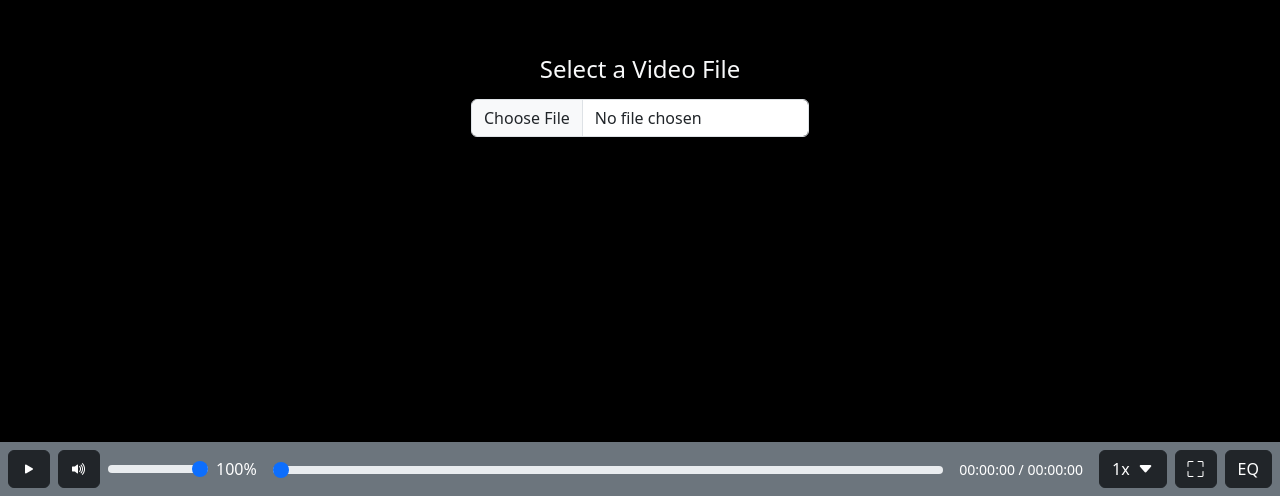
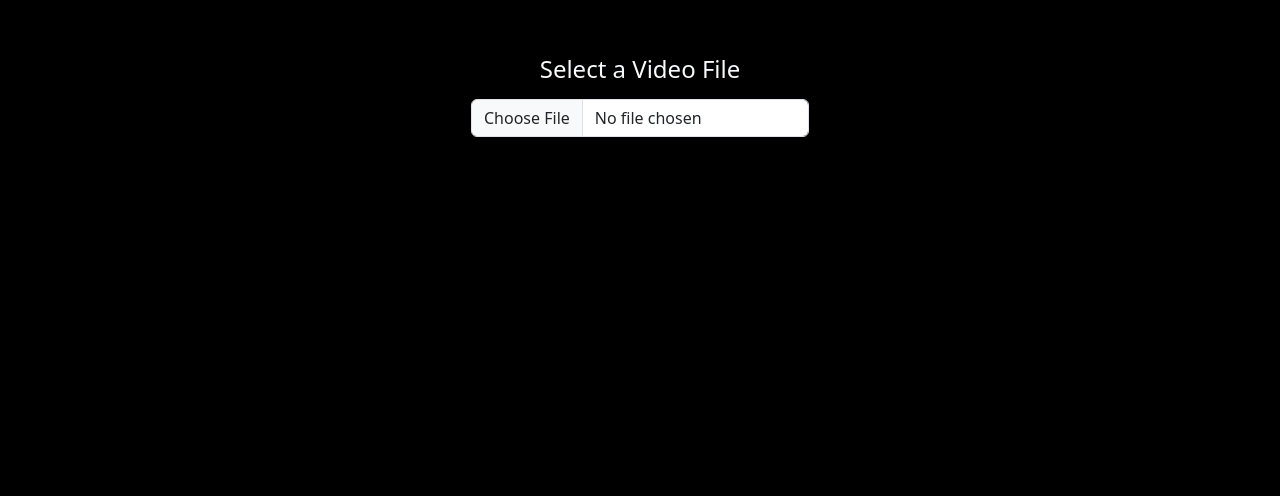
Before and after one commit to 2001dhanasekaran/localStream_player, a React (Vite) app: page / in a window 1280 px wide. Shown: the part 304-800 px from the top of the page. Built offline with nearby package versions, Linux system fonts and the light colour scheme.

Commit message:
refactor: enhance audio processing and control bar visibility in video player

```diff
--- a/src/components/equalizer/useAudioEQ.js
+++ b/src/components/equalizer/useAudioEQ.js
@@ -1,5 +1,5 @@
-import { useCallback } from "react";
-import { useRef } from "react";
+import { useEffect } from "react";
+import { useCallback, useRef } from "react";
 export default function useAudioEQ(videoRef) {
   const audioContextRef = useRef(null);
   const sourceRef = useRef(null);
@@ -7,11 +7,16 @@ export default function useAudioEQ(videoRef) {
   const midRef = useRef(null);
   const trebleRef = useRef(null);
 
-  const setupAudio = useCallback(() => {
-    if (audioContextRef.current) return;
-
+  const setupAudio = useCallback(async () => {
     const video = videoRef.current;
     if (!video) return;
+
+    if (audioContextRef.current) {
+      if (audioContextRef.current.state === "suspended") {
+        await audioContextRef.current.resume();
+      }
+      return;
+    }
 
     const AudioCtx = window.AudioContext || window.webkitAudioContext;
     const audioContext = new AudioCtx();
@@ -39,25 +44,34 @@ export default function useAudioEQ(videoRef) {
     bassRef.current = bass;
     midRef.current = mid;
     trebleRef.current = treble;
+    await audioContext.resume();
   }, [videoRef]);
 
-  const changeBass = (value) => {
+  const changeBass = useCallback((value) => {
     if (bassRef.current) {
       bassRef.current.gain.value = value;
     }
-  };
+  }, []);
 
-  const changeMid = (value) => {
+  const changeMid = useCallback((value) => {
     if (midRef.current) {
       midRef.current.gain.value = value;
     }
-  };
+  }, []);
 
-  const changeTreble = (value) => {
+  const changeTreble = useCallback((value) => {
     if (trebleRef.current) {
       trebleRef.current.gain.value = value;
     }
-  };
+  }, []);
+
+  useEffect(() => {
+    return () => {
+      if (audioContextRef.current) {
+        audioContextRef.current.close();
+      }
+    };
+  }, []);
 
   return {
     setupAudio,
--- a/src/components/player/ControlBar.jsx
+++ b/src/components/player/ControlBar.jsx
@@ -40,11 +40,13 @@ export default function ControlBar({
 
   return (
     <div
-      className="position-absolute bottom-0 start-0 w-100 bg-secondary p-2 d-flex align-items-center"
+      className="position-absolute bottom-0 start-0 w-100 bg-secondary p-2 align-items-center"
       style={{
         display: showControls ? "flex" : "none",
         zIndex: 10,
       }}
+      onMouseMove={(e) => e.stopPropagation()}
+      onClick={(e) => e.stopPropagation()}
     >
       {/* Left Controls */}
       <div className="d-flex align-items-center flex-shrink-0">
--- a/src/components/player/videoPlayer.jsx
+++ b/src/components/player/videoPlayer.jsx
@@ -21,7 +21,7 @@ export default function VideoPlayer() {
     handleSeek,
     handleProgressUpdate,
     setProgress,
-  } = useProgress(videoRef, isPlaying);
+  } = useProgress(videoRef, isPlaying, videoUrl);
 
   const {
     volume,
@@ -65,8 +65,7 @@ export default function VideoPlayer() {
   };
 
   // Toggles play and pause state of the video
-  const handlePlayPause = () => {
-    setupAudio();
+  const handlePlayPause = async () => {
     togglePlay(handleProgressUpdate);
   };
 
@@ -208,9 +207,11 @@ export default function VideoPlayer() {
     <div
       className="w-100 h-100 position-relative"
       ref={containerRef}
-      onMouseMove={handleUserInteraction}
-      onClick={handleUserInteraction}
-      onTouchStart={handleUserInteraction}
+      onMouseMove={(e) => {
+        if (e.movementX !== 0 || e.movementY !== 0) {
+          handleUserInteraction();
+        }
+      }}
       style={{ cursor: showCursor ? "default" : "none" }}
     >
       <div className="w-100 h-100 bg-black d-flex justify-content-center align-items-center overflow-hidden">
@@ -222,6 +223,7 @@ export default function VideoPlayer() {
             style={{ objectFit: "contain" }}
             onClick={handlePlayPause}
             onDoubleClick={handleDoubleClick}
+            onPlay={setupAudio}
           />
         ) : (
           <FilePicker onFileSelect={handleFileSelect} />
@@ -266,6 +268,7 @@ export default function VideoPlayer() {
               resumePlayback();
               startPlayback(handleProgressUpdate);
             }}
+            autoFocus
           >
             Resume
           </button>
--- a/src/customHooks/useControlsVisibility.js
+++ b/src/customHooks/useControlsVisibility.js
@@ -1,6 +1,4 @@
-import { useEffect } from "react";
-import { useCallback } from "react";
-import { useState, useRef } from "react";
+import { useState, useRef, useCallback, useEffect } from "react";
 
 export default function useControlsVisibility() {
   const [showControls, setShowControls] = useState(true);
@@ -20,7 +18,7 @@ export default function useControlsVisibility() {
       setShowControls(false);
       setShowCursor(false);
     }, 3000);
-  }, [3000]);
+  }, []);
 
   const handleUserInteraction = useCallback(() => {
     setShowControls(true);
@@ -30,9 +28,7 @@ export default function useControlsVisibility() {
 
   useEffect(() => {
     startHideTimer();
-    return () => {
-      clearTimer();
-    };
+    return () => clearTimer();
   }, [startHideTimer]);
 
   return { showControls, showCursor, handleUserInteraction };
--- a/src/customHooks/useProgress.js
+++ b/src/customHooks/useProgress.js
@@ -1,17 +1,17 @@
-import { useState, useEffect } from "react";
+import { useState, useEffect, useCallback } from "react";
 
-export default function useProgress(videoRef, isPlaying) {
+export default function useProgress(videoRef, isPlaying, videoUrl) {
   const [progress, setProgress] = useState(0);
   const [currentTime, setCurrentTime] = useState(0);
   const [duration, setDuration] = useState(0);
 
-  const handleProgressUpdate = (video) => {
-    if (!video.duration) return;
+  const handleProgressUpdate = useCallback((video) => {
+    if (!video?.duration) return;
 
     const percentProgress = (video.currentTime / video.duration) * 100;
     setProgress(percentProgress);
     setCurrentTime(video.currentTime);
-  };
+  }, []);
 
   useEffect(() => {
     const video = videoRef.current;
@@ -26,22 +26,20 @@ export default function useProgress(videoRef, isPlaying) {
     return () => {
       video.removeEventListener("loadedmetadata", setVideoDuration);
     };
-  }, [videoRef]);
+  }, [videoUrl]);
 
-  const handleSeek = (value) => {
-    if (!video.duration) return;
+  const handleSeek = useCallback(
+    (value) => {
+      const video = videoRef.current;
+      if (!video?.duration) return;
 
-    const time = (value / 100) * duration;
-    videoRef.current.currentTime = time;
-    setProgress(value);
-    setCurrentTime(time);
-  };
-
-  useEffect(() => {
-    if (isPlaying && videoRef.current) {
-      handleProgressUpdate(videoRef.current);
-    }
-  }, [isPlaying]);
+      const time = (value / 100) * video.duration;
+      video.currentTime = time;
+      setProgress(value);
+      setCurrentTime(time);
+    },
+    [videoRef],
+  );
 
   return {
     progress,
--- a/src/customHooks/useVideoPlayer.js
+++ b/src/customHooks/useVideoPlayer.js
@@ -1,14 +1,22 @@
-import { useRef, useState } from "react";
+import { useRef, useState, useCallback } from "react";
 
 export default function useVideoPlayer() {
   const videoRef = useRef(null);
   const [isPlaying, setIsPlaying] = useState(false);
   const animationRef = useRef(null);
 
-  const smoothProgressUpdate = (callBack) => {
-    if (!videoRef.current) return;
+  const stopAnimation = useCallback(() => {
+    if (animationRef.current) {
+      cancelAnimationFrame(animationRef.current);
+      animationRef.current = null;
+    }
+    cancelAnimationFrame(animationRef.current);
+  }, []);
 
+  const smoothProgressUpdate = useCallback((callBack) => {
     const video = videoRef.current;
+
+    if (!video) return;
 
     if (!video.paused && video.duration) {
       callBack(video);
@@ -17,33 +25,43 @@ export default function useVideoPlayer() {
     animationRef.current = requestAnimationFrame(() =>
       smoothProgressUpdate(callBack),
     );
-  };
+  }, []);
 
-  const startPlayback = (callBack) => {
-    if (!videoRef.current) return;
+  const startPlayback = useCallback(
+    async (callBack) => {
+      const video = videoRef.current;
+      if (!video) return;
 
-    videoRef.current.play();
+      try {
+        stopAnimation();
+        await video.play();
         setIsPlaying(true);
         animationRef.current = requestAnimationFrame(() =>
           smoothProgressUpdate(callBack),
         );
-  };
+      } catch (error) {
+        console.error("Error starting video playback:", error);
+        return;
+      }
+    },
+    [smoothProgressUpdate, stopAnimation],
+  );
 
-  const togglePlay = (callBack) => {
-    if (!videoRef.current) return;
+  const togglePlay = useCallback(
+    (callBack) => {
+      const video = videoRef.current;
+      if (!video) return;
 
-    if (videoRef.current.paused) {
+      if (video.paused) {
         startPlayback(callBack);
       } else {
-      videoRef.current.pause();
+        video.pause();
         setIsPlaying(false);
-      cancelAnimationFrame(animationRef.current);
+        stopAnimation();
       }
-  };
-
-  const stopAnimation = () => {
-    cancelAnimationFrame(animationRef.current);
-  };
+    },
+    [startPlayback, stopAnimation],
+  );
 
   return {
     videoRef,
```
Lines whose indentation alone changed are shown as unchanged.
